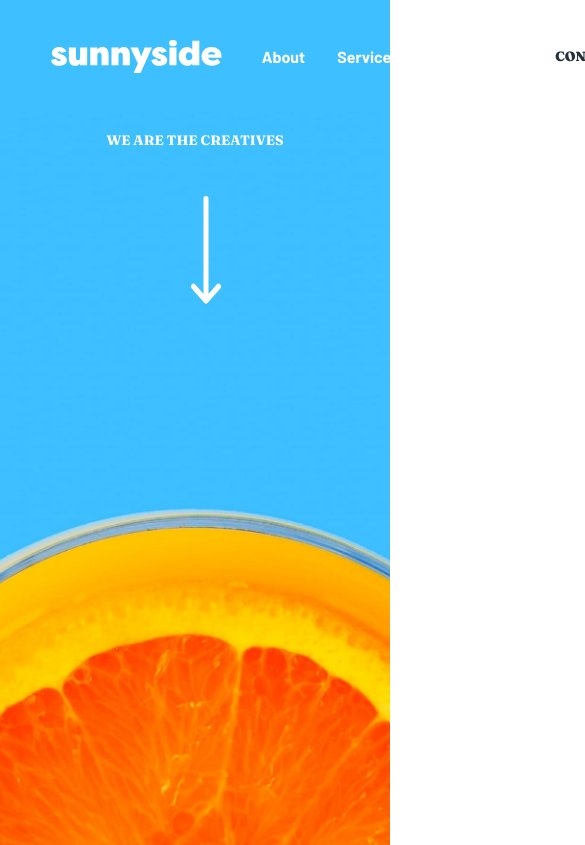
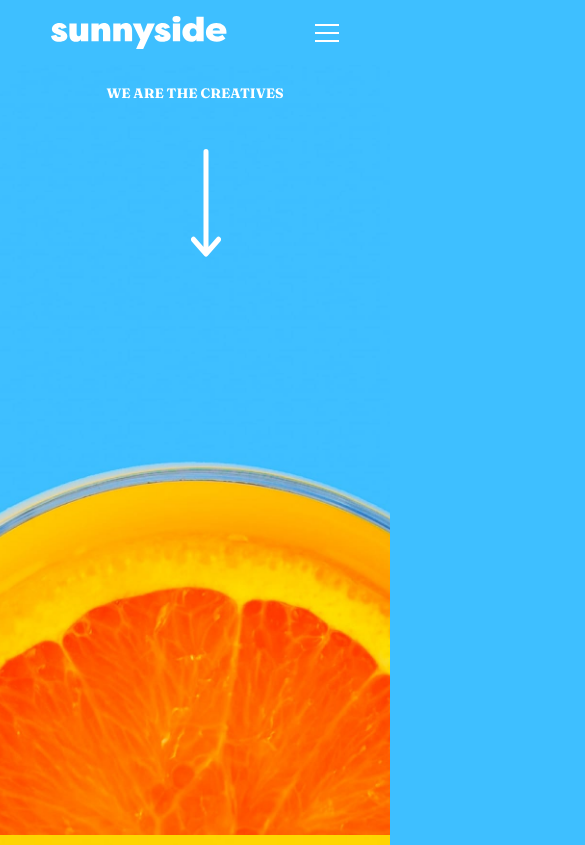
Before and after one commit to Roxi96/sunnySide-Challenge, a React (Vite) app: page / in a window 390 px wide. Shown: the top 845 px of the page, 585 px wide, since content can reach past the window. Built offline with nearby package versions, Linux system fonts and the light colour scheme.

Commit message:
refactor: finishing navbar on responsive

```diff
--- a/src/components/Information/Information.module.css
+++ b/src/components/Information/Information.module.css
@@ -1,4 +1,5 @@
 .box{
+    background-color: white;
     position: relative;
     display: grid;
     grid-template-columns: 50% 50%;
@@ -7,6 +8,7 @@
     overflow: hidden;
 }
 .box2{
+    background-color: white;
     position: relative;
     display: grid;
     grid-template-columns: 50% 50%;
--- a/src/components/Navbar/NavDesktop/NavDesktop.jsx
+++ b/src/components/Navbar/NavDesktop/NavDesktop.jsx
@@ -2,9 +2,19 @@ import classes from './NavDesktop.module.css'
 
 function NavDesktop() {
     return (
-        <>
-            ''
-        </>
+        <nav>
+             <div className={classes.container}>
+            <img style={{'width':'176px', 'height':'33px'}} src="../images/logo.svg" alt="" />
+            <div className={classes.container2}>
+                <ul className={classes.navbarElements}>
+                    <li><a href="#">About</a></li>
+                    <li><a href="#">Services</a></li>
+                    <li><a href="#">Projects</a></li>
+                    <li> <button className={classes.btn}>Contact</button></li>
+                </ul>
+            </div>
+        </div>
+        </nav>
     )
 }
 
--- a/src/components/Navbar/NavDesktop/NavDesktop.module.css
+++ b/src/components/Navbar/NavDesktop/NavDesktop.module.css
@@ -0,0 +1,39 @@
+.container{
+    display: flex;
+    justify-content:space-between;
+    align-items: center;
+    background-color: #3ebfff;
+    color: white;
+    padding: 1rem 3.2rem;
+}
+.container2{
+    text-decoration: none;
+    display: flex;
+    gap: 2.5rem;
+}
+.navbarElements{
+   display: flex;
+   gap: 2rem;
+   align-items: center;
+   list-style-type: none;
+   color: white;
+   font-weight: bold;
+}
+.navbarElements a{
+text-decoration: none;
+color: white;
+}
+.btn{
+    font-family: Fraunces;
+    color: #24303E;
+    text-transform: uppercase;
+    border: none;
+    background-color: white;
+    font-weight: 900;
+    border-radius: 28px;
+    padding: 1rem 2rem;
+}
+.btn:hover{
+    color: white;
+    background-color: rgba(255, 255, 255, 0.411);
+}
--- a/src/components/Navbar/NavMobile/NavMobile.jsx
+++ b/src/components/Navbar/NavMobile/NavMobile.jsx
@@ -1,10 +1,45 @@
 import classes from './NavMobile.module.css'
-
+import {useState} from 'react'
 
 function NavMobile() {
+
+    const [open, setOpen] = useState(false)
+
     return (
         <>
-            ''
+             <nav>
+                <div className={classes.container}>
+                    <img style={{'width':'176px', 'height':'33px'}} src="../images/logo.svg" alt="" />
+                <div className={classes.container2}>
+                <svg
+                width="24"
+                height="18"
+                xmlns="http://www.w3.org/2000/svg"
+                onClick={()=> setOpen(!open)}
+                >
+                <path
+                d="M24 16v2H0v-2h24zm0-8v2H0V8h24zm0-8v2H0V0h24z"
+                fill="#FFF"
+                fillRule="evenodd"/>
+                </svg>
+
+                </div>
+
+                </div>
+                {open && (
+                      <div className={classes.menuResponsive}>
+                            <div className={classes.container2}>
+                                <ul className={classes.navbarElements}>
+                                    <li><a href="#">About</a></li>
+                                    <li><a href="#">Services</a></li>
+                                    <li><a href="#">Projects</a></li>
+                                    <li> <button className={classes.btn}>Contact</button></li>
+                                </ul>
+                            </div>
+                      </div>
+                 )}
+            </nav>
+
         </>
     )
 }
--- a/src/components/Navbar/NavMobile/NavMobile.module.css
+++ b/src/components/Navbar/NavMobile/NavMobile.module.css
@@ -0,0 +1,96 @@
+.container{
+    display: flex;
+    justify-content:space-between;
+    align-items: center;
+    background-color: #3ebfff;
+    color: white;
+    padding: 1rem 3.2rem;
+}
+.container2{
+    text-decoration: none;
+    display: flex;
+    gap: 2.5rem;
+}
+.container2:hover{
+  cursor: pointer;
+}
+.navbarElements{
+   display: flex;
+   gap: 2rem;
+   align-items: center;
+   list-style-type: none;
+   color: white;
+   font-weight: bold;
+}
+.navbarElements a{
+text-decoration: none;
+color: white;
+}
+.navbarElements a:hover{
+    color: orange;
+}
+.btn{
+    font-family: Fraunces;
+    color: #24303E;
+    text-transform: uppercase;
+    border: none;
+    background-color: white;
+    font-weight: 900;
+    border-radius: 28px;
+    padding: 1rem 2rem;
+}
+.btn:hover{
+    color: white;
+    background-color: rgba(255, 255, 255, 0.411);
+}
+/* ========== RESPONSIVE MENU ======== */
+.menuResponsive{
+    position: relative;
+    width: 400px;
+    height: 450px;
+    background-color: rgb(255, 255, 255);
+    display: flex;
+    justify-content: center;
+    align-items: center;
+    align-items: center;
+    margin: 2.2rem auto 0 auto;
+}
+.menuBg{
+    background-color: #3ebfff;
+}
+.menuResponsive::before{
+    position: absolute;
+    top: -10%;
+    right: 0;
+    background: rgba(248, 80, 50, 1);
+  background:linear-gradient(to bottom right,transparent 50%,white 50%);
+    content: '';
+    width: 75px;
+    height: 75px;
+}
+.navbarElements{
+   display: flex;
+   flex-direction: column;
+   justify-content: center;
+   align-items: center;
+   margin-right: 2.5rem;
+}
+.navbarElements a{
+    font-size: 22px;
+    text-decoration: none;
+    color: gray;
+    }
+    .btn{
+        font-family: Fraunces;
+        color: #24303E;
+        text-transform: uppercase;
+        border: none;
+        background-color: #FBD600;
+        font-weight: 900;
+        border-radius: 28px;
+        padding: 1rem 2rem;
+    }
+    .btn:hover{
+        color: white;
+        background-color: #c5a907;
+    }
--- a/src/components/Navbar/Navbar.jsx
+++ b/src/components/Navbar/Navbar.jsx
@@ -1,18 +1,28 @@
 import classes from './Navbar.module.css'
+import NavDesktop from './NavDesktop/NavDesktop'
+import {useState} from 'react'
+import NavMobile from './NavMobile/NavMobile';
 
 function Header() {
+
+    const [open, setOpen] = useState(false);
+
     return (
-        <div className={classes.container}>
-            <img style={{'width':'176px', 'height':'33px'}} src="../images/logo.svg" alt="" />
-            <div className={classes.container2}>
-                <ul className={classes.navbarElements}>
-                    <li><a href="#">About</a></li>
-                    <li><a href="#">Services</a></li>
-                    <li><a href="#">Projects</a></li>
-                    <li> <button className={classes.btn}>Contact</button></li>
-                </ul>
-            </div>
-        </div>
+        <>
+
+              <div className={classes.navbar}>
+                    <NavDesktop />
+              </div>
+             {/* ============== MOBILE NAVEGATION ============== */}
+             <div
+             className={classes.navbarMobile}
+             >
+                <NavMobile
+
+                 />
+             </div>
+
+        </>
     )
 }
 
--- a/src/components/Navbar/Navbar.module.css
+++ b/src/components/Navbar/Navbar.module.css
@@ -1,39 +1,17 @@
-.container{
-    display: flex;
-    justify-content:space-between;
-    align-items: center;
-    background-color: #3ebfff;
-    color: white;
-    padding: 1rem 3.2rem;
+.menuResponsive{
+    width: 100vw;
+    height: 800px;
+    background-color: chartreuse;
 }
-.container2{
-    text-decoration: none;
-    display: flex;
-    gap: 2.5rem;
-}
-.navbarElements{
-   display: flex;
-   gap: 2rem;
-   align-items: center;
-   list-style-type: none;
-   color: white;
-   font-weight: bold;
-}
-.navbarElements a{
-text-decoration: none;
-color: white;
-}
-.btn{
-    font-family: Fraunces;
-    color: #24303E;
-    text-transform: uppercase;
-    border: none;
-    background-color: white;
-    font-weight: 900;
-    border-radius: 28px;
-    padding: 1rem 2rem;
-}
-.btn:hover{
-    color: white;
-    background-color: rgba(255, 255, 255, 0.411);
-}
+
+@media only screen and (max-width: 765px) {
+    .navbar {
+      display: none;
+    }
+
+  }
+@media only screen and (min-width: 764px) {
+    .navbarMobile{
+        display: none;
+    }
+  }
--- a/src/index.css
+++ b/src/index.css
@@ -4,9 +4,10 @@
   --fraunce: font-family: 'Fraunces', serif;
 }
 body {
+  background-color: #3ebfff;
   margin: 0;
   padding: 0;
   font-family: 'Barlow';
   overflow-y: scroll;
-overflow-x: hidden;
+ overflow-x: hidden;
 }
```
Also changed, not shown: src/components/Navbar/NavIcons/NavCloseIco.jsx (added).
